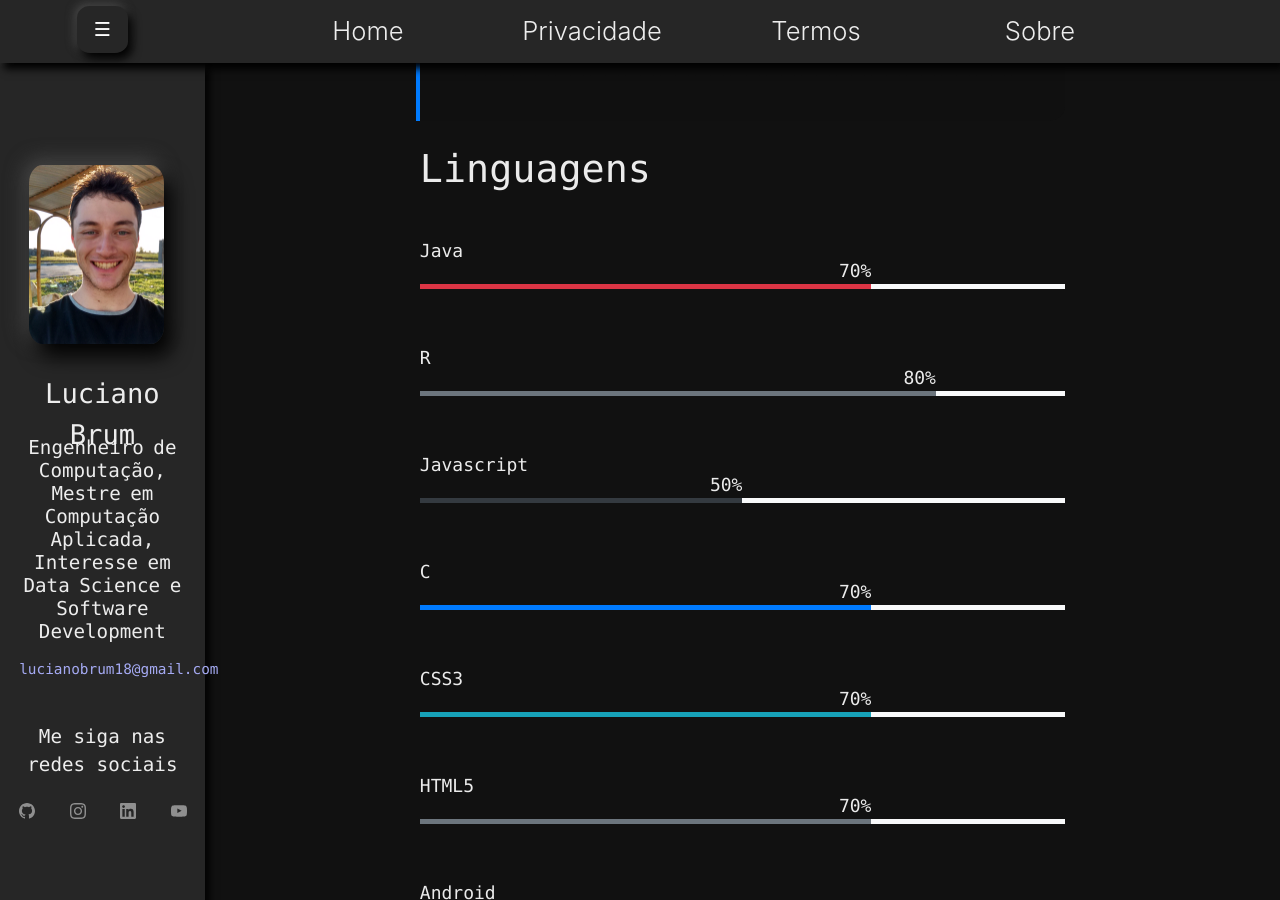
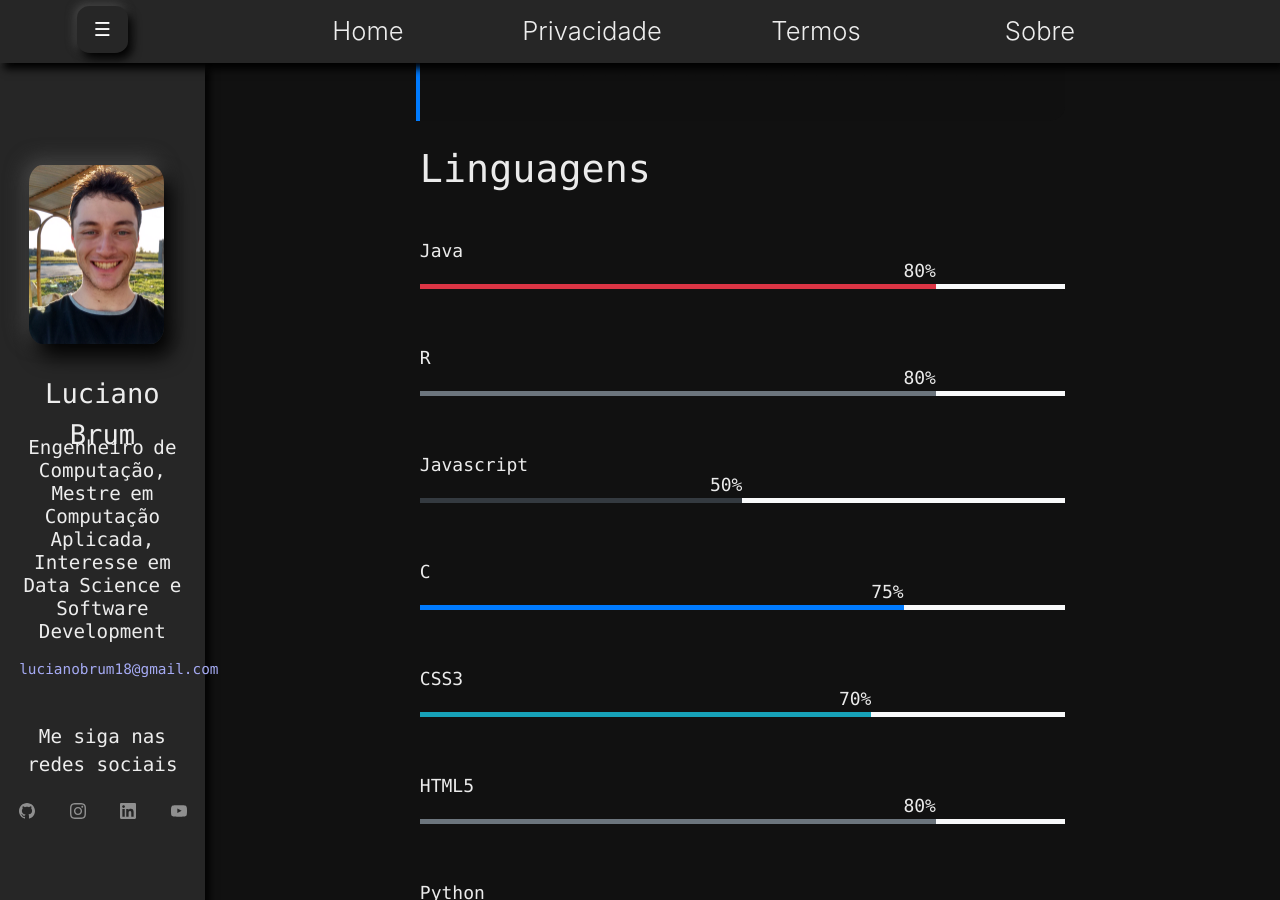
Before and after one commit to Lubrum/Lubrum.github.io, a Jekyll site: the page built from z-about.md, in a window 1280 px wide and 900 px high, scrolled down 5318 px. Built offline with Jekyll 4.4.1, drawn with Linux system fonts in a browser that asks for light colours; some of the changed text lies outside the part shown.

Commit message:
Fixing skills info

```diff
--- a/_data/about/programming-skills.yml
+++ b/_data/about/programming-skills.yml
@@ -1,5 +1,5 @@
 - name: Java
-  percentage: 70
+  percentage: 80
   color: danger
 
 - name: R
@@ -11,7 +11,7 @@
   color: dark
 
 - name: C
-  percentage: 70
+  percentage: 75
   color: Light
 
 - name: CSS3
@@ -19,9 +19,9 @@
   color: info
 
 - name: HTML5
-  percentage: 70
+  percentage: 80
   color: secondary
 
-- name: Android
-  percentage: 60
+- name: Python
+  percentage: 50
   color: warning
```
Also changed, not shown: _data/about/tools-skills.yml (+8 -0 lines).
